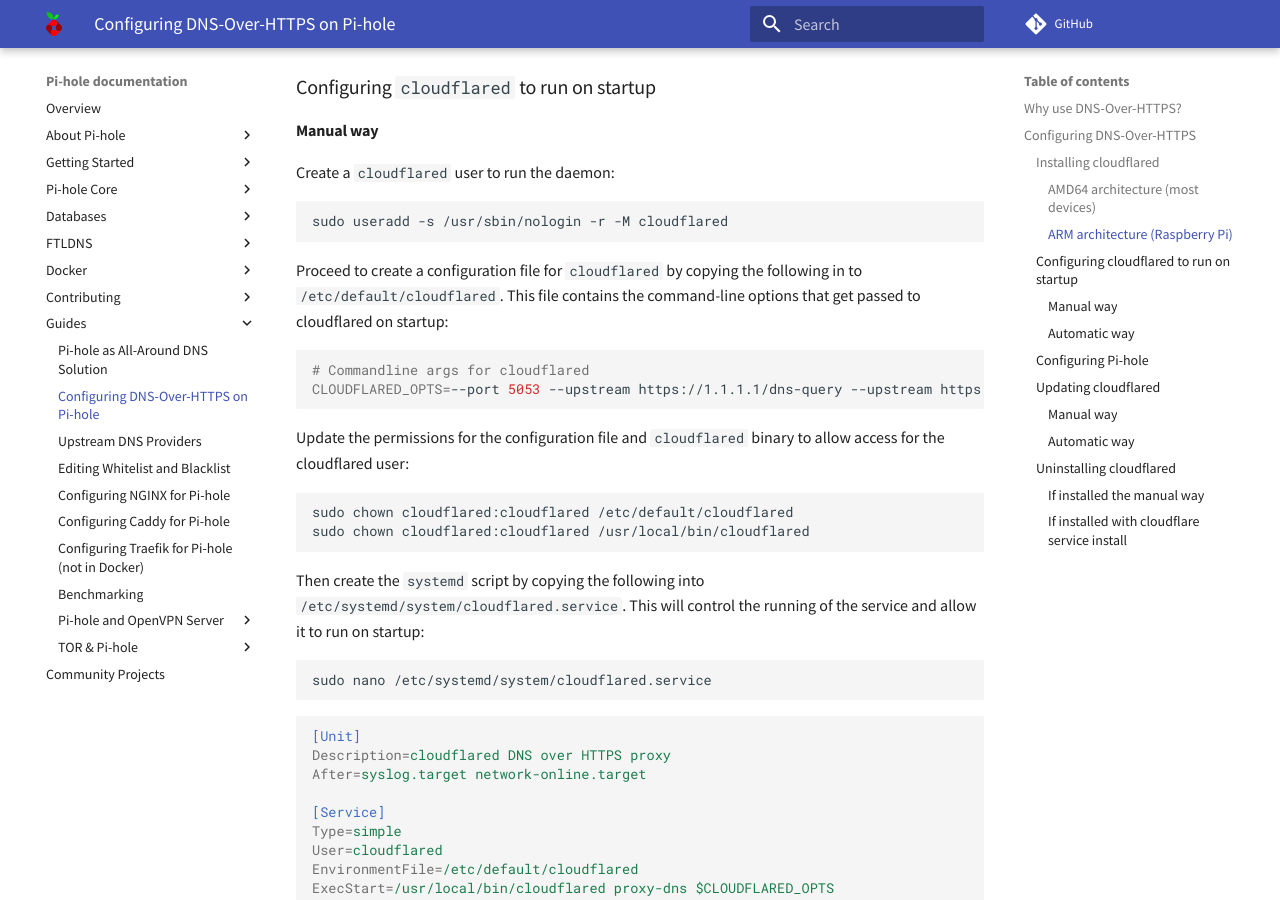
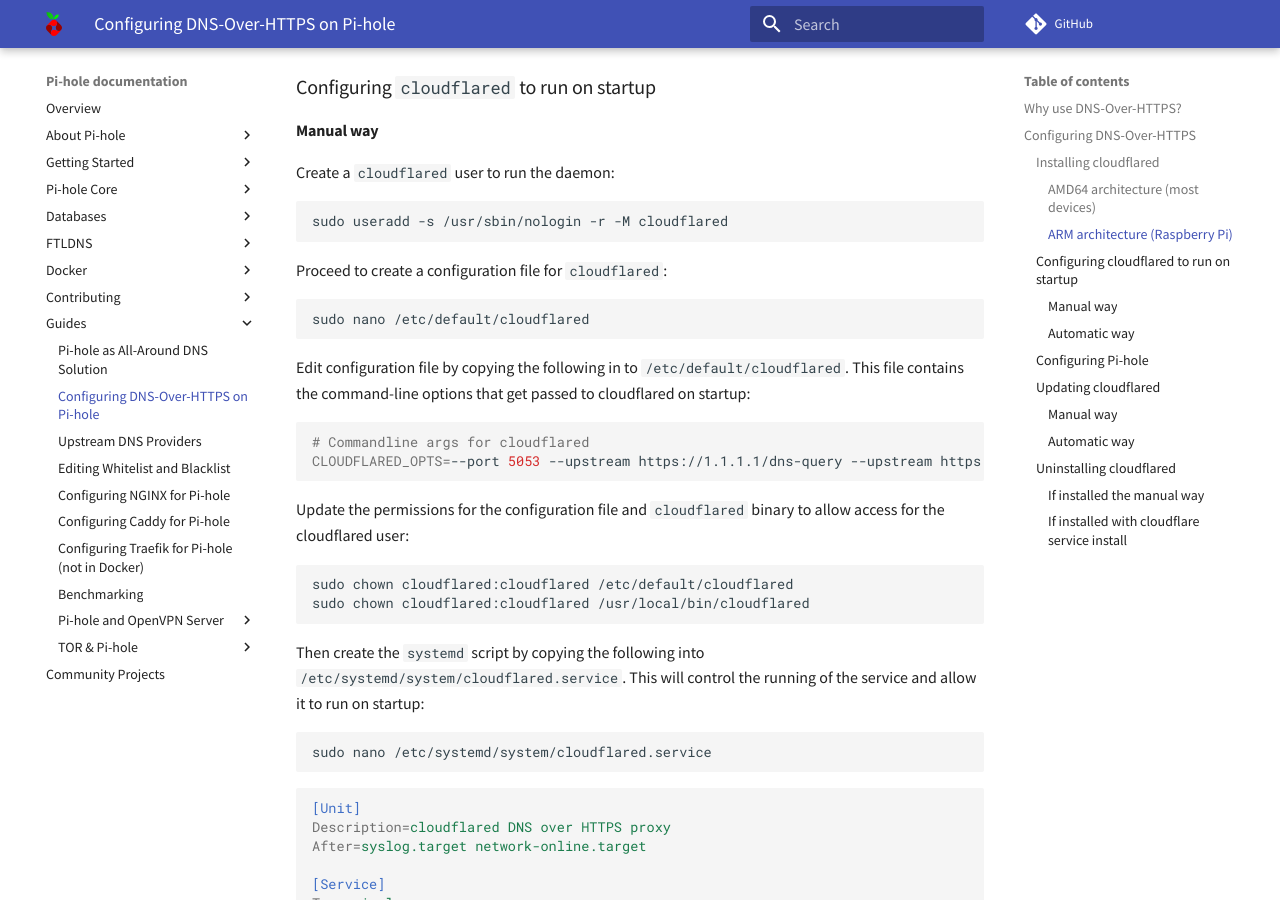
Before and after one commit to pi-hole/docs, an MkDocs documentation site: the page built from docs/guides/dns-over-https.md, in a window 1280 px wide and 900 px high, scrolled down 1437 px. Built offline with MkDocs 1.6.1 and Material for MkDocs 9.7.7, drawn with Linux system fonts in a browser that asks for light colours; comment, search, counter and statistics services are not loaded.

Commit message:
Update dns-over-https.md
Add command for creating configuration file

````diff
--- a/docs/guides/dns-over-https.md
+++ b/docs/guides/dns-over-https.md
@@ -57,7 +57,11 @@
 sudo useradd -s /usr/sbin/nologin -r -M cloudflared
 ```
 
-Proceed to create a configuration file for `cloudflared` by copying the following in to `/etc/default/cloudflared`. This file contains the command-line options that get passed to cloudflared on startup:
+Proceed to create a configuration file for `cloudflared`:
+```bash
+sudo nano /etc/default/cloudflared
+```
+Edit configuration file by copying the following in to `/etc/default/cloudflared`. This file contains the command-line options that get passed to cloudflared on startup:
 
 ```bash
 # Commandline args for cloudflared
````
